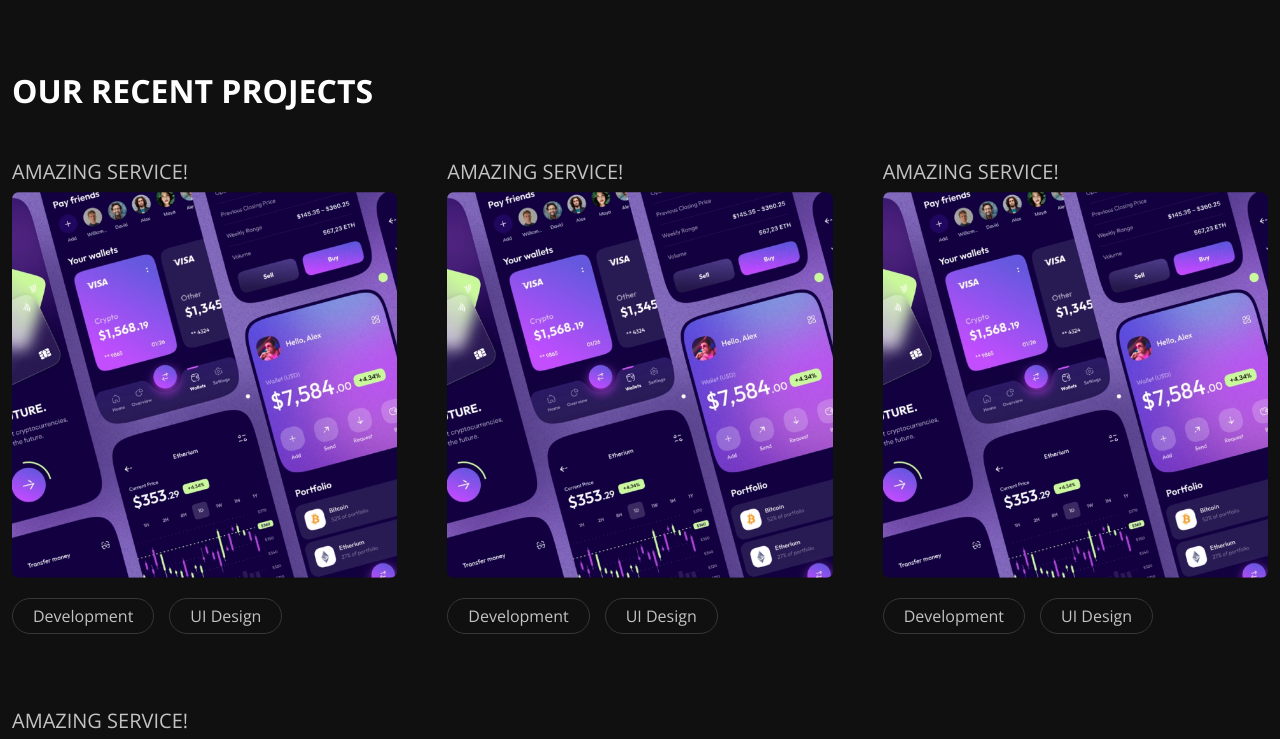
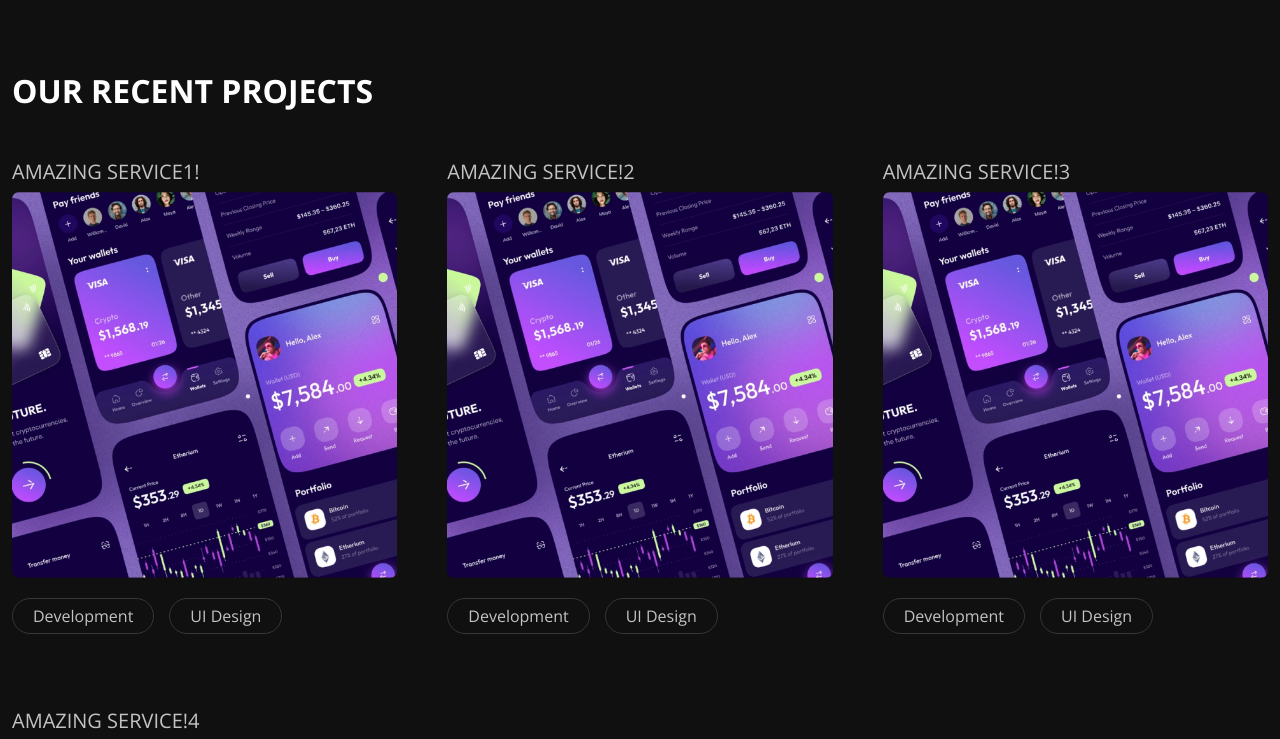
Before and after one commit to TristanVarewijck/ancore.build, a React (Create React App) app: page / in a window 1280 px wide. Shown: the part 2000-2739 px from the top of the page. Built offline with nearby package versions, Linux system fonts and the light colour scheme; no server answers; the database is empty.

Commit message:
added model to each case

```diff
--- a/src/App.js
+++ b/src/App.js
@@ -1,23 +1,13 @@
 import { useState, createContext } from "react";
 import { BrowserRouter, Routes, Route } from "react-router-dom";
-
-// pages
 import Home from "./pages/Home";
 import Portfolio from "./pages/Portfolio";
 import Services from "./pages/Services";
 import About from "./pages/About";
 import Contact from "./pages/Contact";
-
-// global components
 import MainNav from "./components/Navbar";
 import Footer from "./components/Footer";
-
-import GetCollection from "./functions/Firestore/getCollection";
-
-// styles
 import "./scss/App.scss";
-
-// content file
 import json from "./content";
 
 const savedLang = localStorage.getItem("lang");
@@ -25,8 +15,6 @@ export const languageSetting = createContext(null);
 
 const App = () => {
   const [content, setContent] = useState(savedLang ? json[savedLang] : json.EN);
-
-  const myStuff = GetCollection("content");
 
   // set language
   function languageSetter(e) {
--- a/src/components/Case/index.jsx
+++ b/src/components/Case/index.jsx
@@ -1,10 +1,26 @@
-const Case = ({ title, banner, tags, href }) => {
-  const tagsElements = tags.map((i) => {
-    return <span>{i}</span>;
+import { useState } from "react";
+import Modal from "react-bootstrap/Modal";
+
+const Case = ({ title, banner, tags }) => {
+  const [show, setShow] = useState();
+  const tagsElements = tags.map((i, index) => {
+    return <span key={index}>{i}</span>;
   });
+
+  console.log("i v been created!");
+
   return (
     <div className="case">
-      <a href={href}>
+      {show && (
+        <Modal show={show} fullscreen={true} onHide={() => setShow(false)}>
+          <Modal.Header closeButton>
+            <Modal.Title>{title}</Modal.Title>
+          </Modal.Header>
+          <Modal.Body>Modal body content</Modal.Body>
+        </Modal>
+      )}
+
+      <a type="button" role="button" onClick={() => setShow(true)}>
         <section>
           <h5>{title}</h5>
           <div className="banner-container">
--- a/src/components/ContactForm/index.jsx
+++ b/src/components/ContactForm/index.jsx
@@ -136,8 +136,6 @@ const ContactForm = () => {
             onChange={handleFormData}
             value={formData.message}
             autoComplete="off"
-            maxlength="150"
-            minlength="1"
             onKeyUp={characterCount}
             required
           ></textarea>
--- a/src/components/Navbar/index.jsx
+++ b/src/components/Navbar/index.jsx
@@ -9,7 +9,6 @@ import NavDropdown from "react-bootstrap/NavDropdown";
 
 const MainNav = ({ languageSetter }) => {
   const content = useContext(languageSetting);
-  console.log(content);
 
   return (
     <Navbar expand="lg" variant="dark">
--- a/src/components/Projects/index.jsx
+++ b/src/components/Projects/index.jsx
@@ -1,11 +1,21 @@
-import { useContext } from "react";
+import { useContext, useMemo, useState, useCallback } from "react";
 import { languageSetting } from "../../App";
 import Case from "../Case";
 import Link from "../Link";
 
 const Projects = () => {
+  const [customCursor, setCustomCursor] = useState([false]);
   const content = useContext(languageSetting);
-  const casesElements = content.Home.Projects.cases.map((i, index) => (
+  const cases = content.Home.Projects.cases;
+
+  // setCustomCursor(!customCursor);
+
+  useCallback(() => {
+    console.log("loggggging");
+  }, customCursor);
+
+  const casesElements = useMemo(() => {
+    return cases.map((i, index) => (
       <li key={`Case: ${index}`}>
         <Case
           title={i.title}
@@ -15,9 +25,16 @@ const Projects = () => {
         />
       </li>
     ));
+  }, [cases]);
+
+  console.log(cases);
 
   return (
-    <div className="projects">
+    <div
+      className="projects"
+      onMouseEnter={() => setCustomCursor([true])}
+      onMouseLeave={() => setCustomCursor([false])}
+    >
       <h2>Our Recent Projects</h2>
       <ul>{casesElements}</ul>
       <div className="link-to-portfolio">
@@ -30,6 +47,9 @@ const Projects = () => {
           icon="clipboard2-heart-fill"
         />
       </div>
+      {/* {customCursor && (
+        <div className="customCursor">This is my new Cursor!</div>
+      )} */}
     </div>
   );
 };
--- a/src/content.json
+++ b/src/content.json
@@ -1,6 +1,142 @@
 {
   "EN": {
-    "language": "DU",
+    "language": "EN",
+    "Navbar": {
+      "portfolio": "Portfolio",
+      "services": "Diensten",
+      "about": "Over ons",
+      "contact": "Contact"
+    },
+    "Home": {
+      "Hero": {
+        "title": "WIJ BOUWEN ALLES DIGITAAL",
+        "textBlocks": [
+          {
+            "title": "Herşeyi dijital olarak yapıyoruz",
+            "text": "Donec pretium, nisl sed tempo"
+          },
+          {
+            "title": "Herşeyi dijital olarak yapıyoruz",
+            "text": "Donec pretium, nisl sed tempo"
+          },
+          {
+            "title": "Herşeyi dijital olarak yapıyoruz",
+            "text": "Donec pretium, nisl sed tempo"
+          }
+        ]
+      },
+      "Services": {
+        "title": "WIJ ZIJN BLIJ MET HET HOOGSTE RESULTAAT",
+        "servicesBlocks": [
+          {
+            "title": "Amazing Service",
+            "subtitle": "Donec pretium, nisl sed tempo",
+            "text": "Donec pretium, nisl sed tempor faucibus, tortor sapien sagittis felis, bibendum velit est ac nisl. sagittis felis, bibendum velit est ac nisl. sagittis felis, bibendum velit est ac nisl."
+          },
+          {
+            "title": "Amazing Service",
+            "subtitle": "Donec pretium, nisl sed tempo",
+            "text": "Donec pretium, nisl sed tempor faucibus, tortor sapien sagittis felis, bibendum velit est ac nisl. sagittis felis, bibendum velit est ac nisl. sagittis felis, bibendum velit est ac nisl."
+          },
+          {
+            "title": "Amazing Service",
+            "subtitle": "Donec pretium, nisl sed tempo",
+            "text": "Donec pretium, nisl sed tempor faucibus, tortor sapien sagittis felis, bibendum velit est ac nisl. sagittis felis, bibendum velit est ac nisl. sagittis felis, bibendum velit est ac nisl."
+          },
+          {
+            "title": "Amazing Service",
+            "subtitle": "Donec pretium, nisl sed tempo",
+            "text": "Donec pretium, nisl sed tempor faucibus, tortor sapien sagittis felis, bibendum velit est ac nisl. sagittis felis, bibendum velit est ac nisl. sagittis felis, bibendum velit est ac nisl."
+          },
+          {
+            "title": "Amazing Service",
+            "subtitle": "Donec pretium, nisl sed tempo",
+            "text": "Donec pretium, nisl sed tempor faucibus, tortor sapien sagittis felis, bibendum velit est ac nisl. sagittis felis, bibendum velit est ac nisl. sagittis felis, bibendum velit est ac nisl."
+          },
+          {
+            "title": "Amazing Service",
+            "subtitle": "Donec pretium, nisl sed tempo",
+            "text": "Donec pretium, nisl sed tempor faucibus, tortor sapien sagittis felis, bibendum velit est ac nisl. sagittis felis, bibendum velit est ac nisl. sagittis felis, bibendum velit est ac nisl."
+          }
+        ]
+      },
+      "Projects": {
+        "title": "WIJ BOUWEN ALLES DIGITAAL",
+        "cases": [
+          {
+            "title": "Amazing Service1!",
+            "banner": "/assets/cases/case-1.png",
+            "tags": ["Development", "UI Design"]
+          },
+          {
+            "title": "Amazing Service!2",
+            "banner": "/assets/cases/case-1.png",
+            "tags": ["Development", "UI Design"]
+          },
+          {
+            "title": "Amazing Service!3",
+            "banner": "/assets/cases/case-1.png",
+            "tags": ["Development", "UI Design"]
+          },
+          {
+            "title": "Amazing Service!4",
+            "banner": "/assets/cases/case-1.png",
+            "tags": ["Development", "UI Design"]
+          }
+        ]
+      },
+      "Reviews": {
+        "testimonials": [
+          {
+            "text": "Donec pretium, nisl sed tempor faucibus, tortor sapien sagittis felis, bibendum velit est ac nisl. sagittis felis,",
+            "profile": "jane-doe.png",
+            "name": "Jane Doe",
+            "position": "Head researcher of Apple"
+          },
+          {
+            "text": "Donec pretium, nisl sed tempor faucibus, tortor sapien sagittis felis, bibendum velit est ac nisl. sagittis felis,",
+            "profile": "jane-doe.png",
+            "name": "Jane Doe",
+            "position": "Head researcher of Apple"
+          },
+          {
+            "text": "Donec pretium, nisl sed tempor faucibus, tortor sapien sagittis felis, bibendum velit est ac nisl. sagittis felis,",
+            "profile": "jane-doe.png",
+            "name": "Jane Doe",
+            "position": "Head researcher of Apple"
+          },
+          {
+            "text": "Donec pretium, nisl sed tempor faucibus, tortor sapien sagittis felis, bibendum velit est ac nisl. sagittis felis,",
+            "profile": "jane-doe.png",
+            "name": "Jane Doe",
+            "position": "Head researcher of Apple"
+          }
+        ]
+      },
+      "Contact": {
+        "methods": [
+          {
+            "title": "(020) 6 36440961",
+            "subtitle": "Telefoon number"
+          },
+          {
+            "title": "contact@ancore.build",
+            "subtitle": "E-mail address"
+          },
+          {
+            "title": "@ancorebuild",
+            "subtitle": "Telegram contact"
+          },
+          {
+            "title": "Contact form",
+            "subtitle": "Write us in the form below"
+          }
+        ]
+      }
+    }
+  },
+  "RU": {
+    "language": "RU",
     "Navbar": {
       "portfolio": "Portfolio",
       "services": "Diensten",
--- a/src/functions/Firestore/getCollection.jsx
+++ b/src/functions/Firestore/getCollection.jsx
@@ -8,14 +8,14 @@ const GetCollection = (collectionName) => {
   const [items, setItems] = useState();
 
   useEffect(() => {
-    async function getDocuments() {
+    const getDocuments = async () => {
       const query = collection(appDatabase, collectionName);
       const docsSnap = await getDocs(query);
       const response = docsSnap.docs.map((doc) => {
         return doc.data();
       });
       setItems(response);
-    }
+    };
 
     getDocuments();
   }, [collectionName]);
--- a/src/scss/components/Case.scss
+++ b/src/scss/components/Case.scss
@@ -72,3 +72,6 @@
     }
   }
 }
+.modal-title {
+  color: $black !important;
+}
```
Lines whose indentation alone changed are shown as unchanged.
